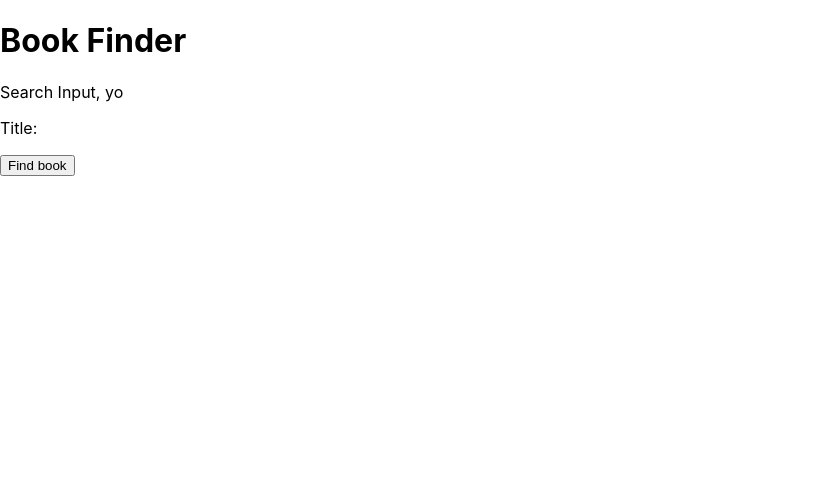
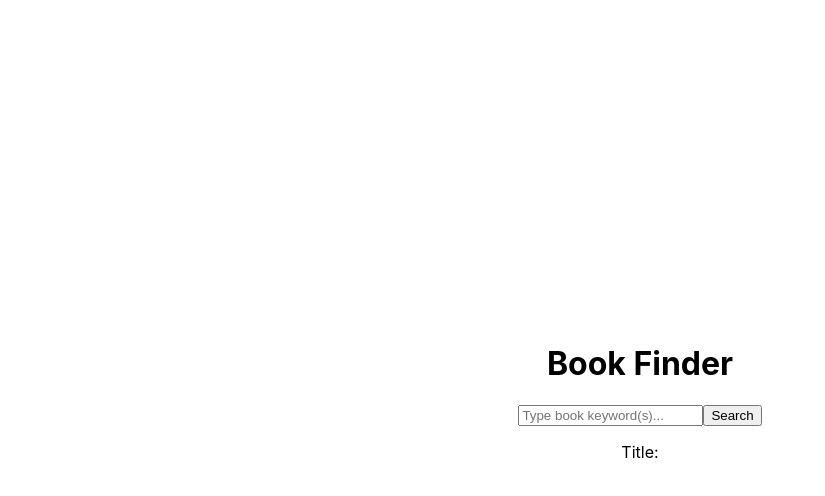
Before and after one commit to eduardoltorres/book-finder, a React (Create React App) app: page / in a window 1280 px wide. Shown: the top 496 px of the page, without its empty margins (0-825 px from the left). Built offline with nearby package versions, Linux system fonts and the light colour scheme.

Commit message:
add setstate fn with fetched books

```diff
--- a/src/components/App.js
+++ b/src/components/App.js
@@ -4,30 +4,20 @@ import SearchInput from "./SearchInput";
 
 class App extends Component {
   state = {
-    url:
-      "https://www.googleapis.com/books/v1/volumes?q=flowers+inauthor:keyes&key=AIzaSyDvXGmZlQqtbBoT3PxybPez7jIh76rtFy8",
-    results: [],
+    books: {},
   };
 
-  toFetch = () => {
-    const endpoint =
-      "https://www.googleapis.com/books/v1/volumes?q=flowers+inauthor:keyes&key=AIzaSyDvXGmZlQqtbBoT3PxybPez7jIh76rtFy8";
-    const books = [];
-
-    fetch(endpoint)
-      .then(res => res.json())
-      .then(res => {
-        books.push(res.items[0].volumeInfo.title);
-        console.log(books);
-        this.setState({ results: books });
-      });
+  addBook = book => {
+    const books = { ...this.state.books };
+    books[`book${Date.now()}`] = book;
+    this.setState({ books });
   };
   render() {
     return (
       <>
         <h1>Book Finder</h1>
-        <SearchInput />
-        <BookCard toFetch={this.toFetch} results={this.state.results} />
+        <SearchInput addBook={this.addBook} />
+        <BookCard results={this.state.title} />
       </>
     );
   }
--- a/src/components/BookCard.js
+++ b/src/components/BookCard.js
@@ -1,14 +1,11 @@
-import React, { Component } from "react";
+import React from "react";
 
-class BookCard extends Component {
-  render() {
-    return (
-      <>
-        <p>Title: {this.props.results}</p>
-        <button onClick={this.props.toFetch}>Find book</button>
-      </>
-    );
-  }
-}
+const BookCard = props => {
+  return (
+    <>
+      <p>Title: {props.results}</p>
+    </>
+  );
+};
 
 export default BookCard;
--- a/src/components/SearchInput.js
+++ b/src/components/SearchInput.js
@@ -1,13 +1,46 @@
-import React, { Component } from "react";
+import React from "react";
 
-class SearchInput extends Component {
-  render() {
-    return (
-      <>
-        <p>Search Input, yo</p>
-      </>
-    );
-  }
-}
+const SearchInput = props => {
+  const keywordRef = React.createRef();
+
+  const getBooks = e => {
+    e.preventDefault();
+
+    const keyword = keywordRef.current.value.split(" ").join("+");
+    const endpoint = `https://www.googleapis.com/books/v1/volumes?q=${keyword}&key=AIzaSyDvXGmZlQqtbBoT3PxybPez7jIh76rtFy8`;
+    const book = {
+      cover: "",
+      title: "",
+      author: "",
+      publisher: "",
+    };
+
+    fetch(endpoint)
+      .then(res => res.json())
+      .then(res => {
+        res.items.map(val => {
+          book.cover = val.volumeInfo.imageLinks.thumbnail;
+          book.title = val.volumeInfo.title;
+          book.author = val.volumeInfo.authors;
+          book.publisher = val.volumeInfo.publisher;
+          return props.addBook(book);
+        });
+      });
+
+    e.currentTarget.reset();
+  };
+
+  return (
+    <form onSubmit={getBooks}>
+      <input
+        name="keyword"
+        ref={keywordRef}
+        type="text"
+        placeholder="Type book keyword(s)..."
+      />
+      <button type="submit">Search</button>
+    </form>
+  );
+};
 
 export default SearchInput;
--- a/src/css/style.css
+++ b/src/css/style.css
@@ -6,6 +6,10 @@ body {
     sans-serif;
   -webkit-font-smoothing: antialiased;
   -moz-osx-font-smoothing: grayscale;
+  height: 100vh;
+  text-align: center;
+  display: grid;
+  place-content: center center;
 }
 
 code {
```
